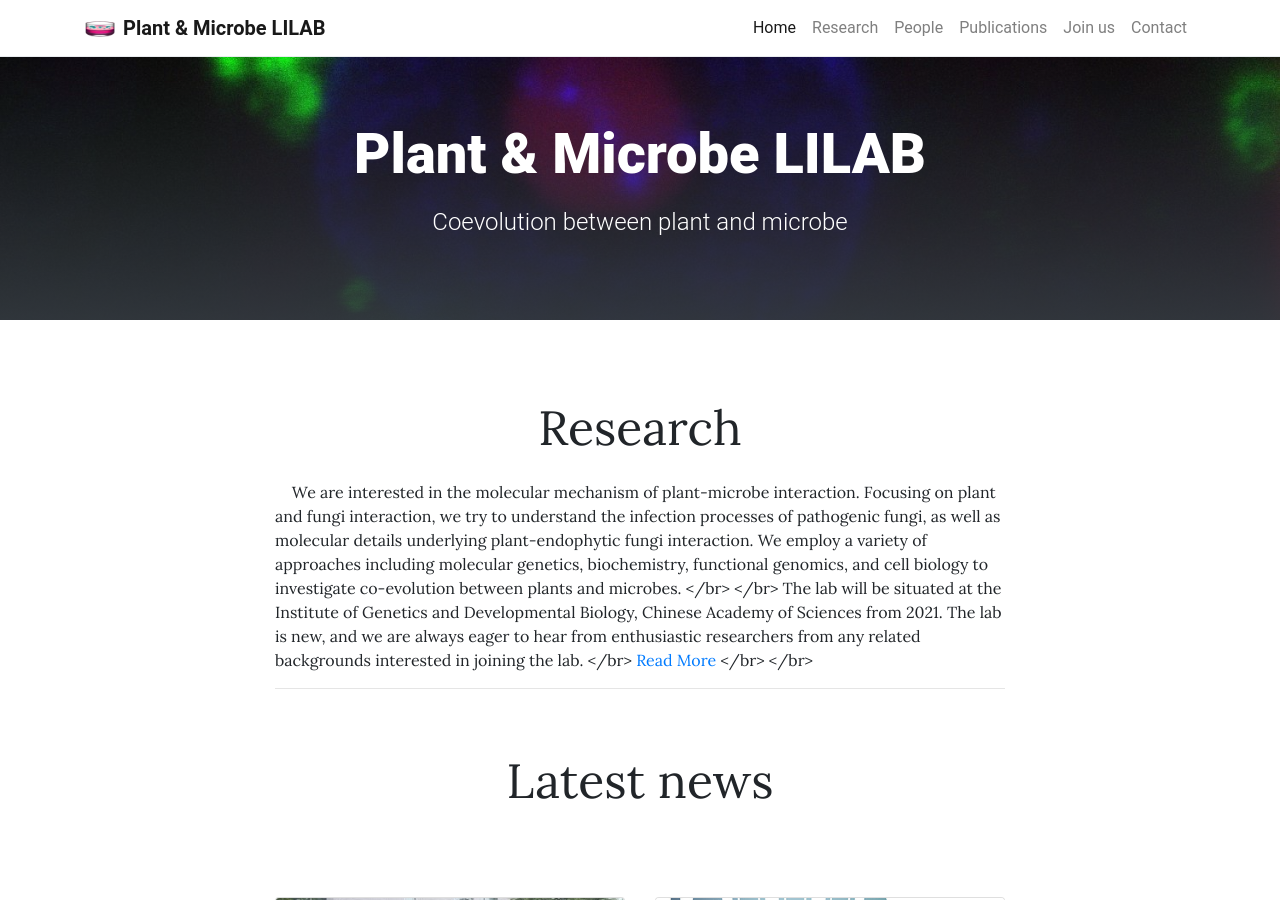
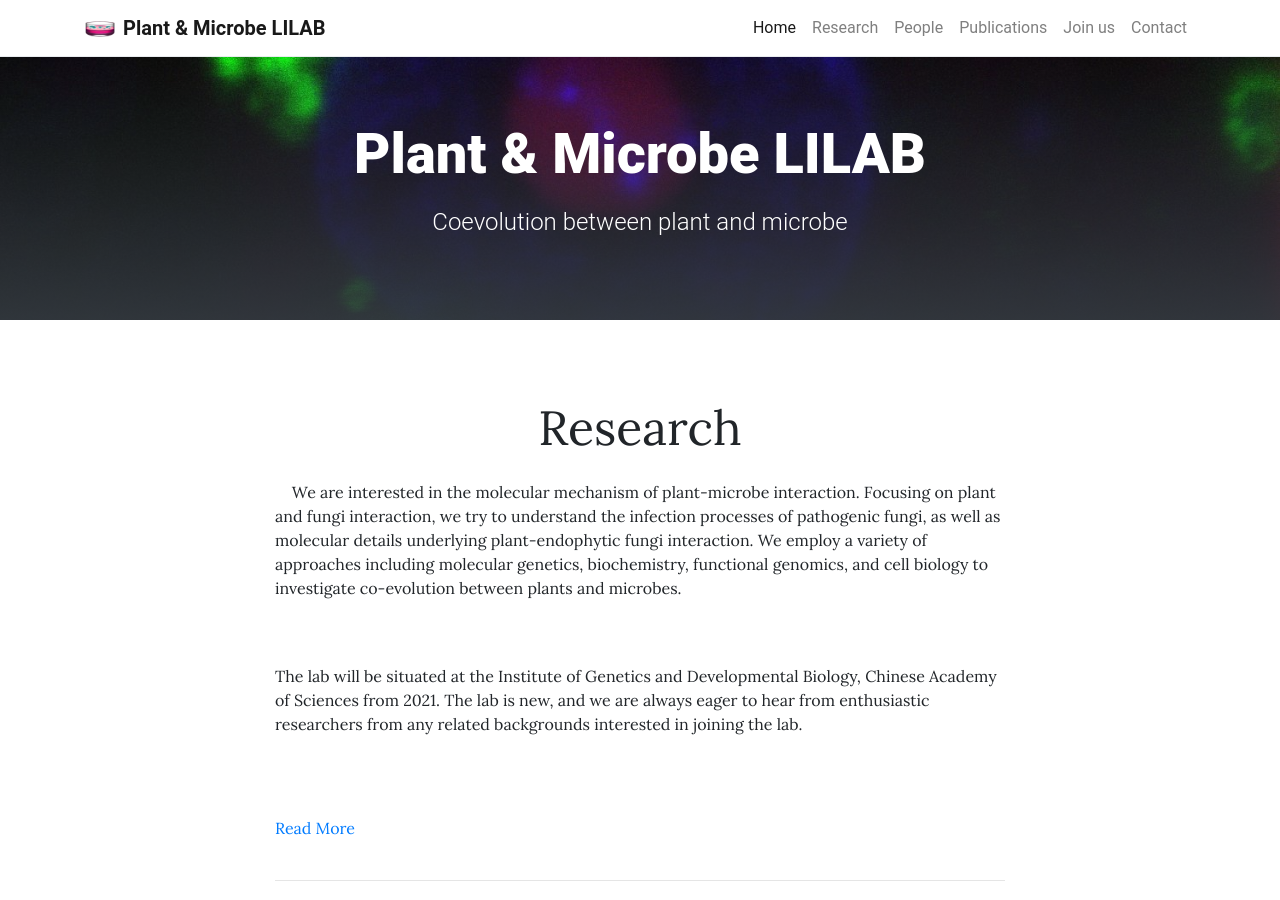
Before and after one commit to leili-plantmicrobe/leili-plantmicrobe.github.io, a Jekyll site: the page built from pages/home.md, in a window 1280 px wide and 900 px high. Built offline with Jekyll 4.4.1, drawn with Linux system fonts in a browser that asks for light colours.

Commit message:
Update home.md

```diff
--- a/pages/home.md
+++ b/pages/home.md
@@ -15,13 +15,17 @@ Research
 &nbsp;
 &nbsp;
 We are interested in the molecular mechanism of plant-microbe interaction. Focusing on plant and fungi interaction, we try to understand the infection processes of pathogenic fungi, as well as molecular details underlying plant-endophytic fungi interaction. We employ a variety of approaches including molecular genetics, biochemistry, functional genomics, and cell biology to investigate co-evolution between plants and microbes.
-</br>
-</br>
+
+<br/>
+<br/>
 The lab will be situated at the Institute of Genetics and Developmental Biology, Chinese Academy of Sciences from 2021. The lab is new, and we are always eager to hear from enthusiastic researchers from any related backgrounds interested in joining the lab.
-</br>
+
+<br/>
+<br/>
+
 [Read More](/about/)
-</br>
-</br>
+<br/>
+<br/>
 
 ---
 
```
